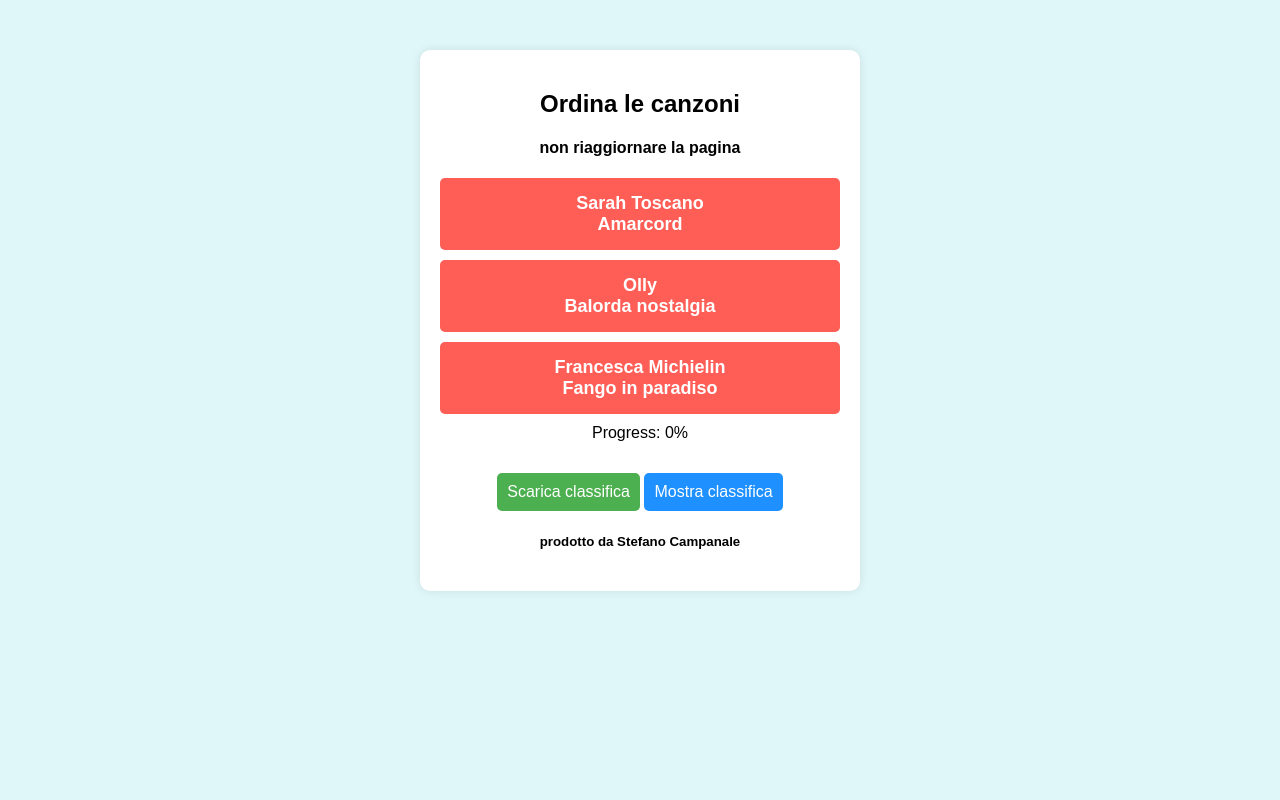
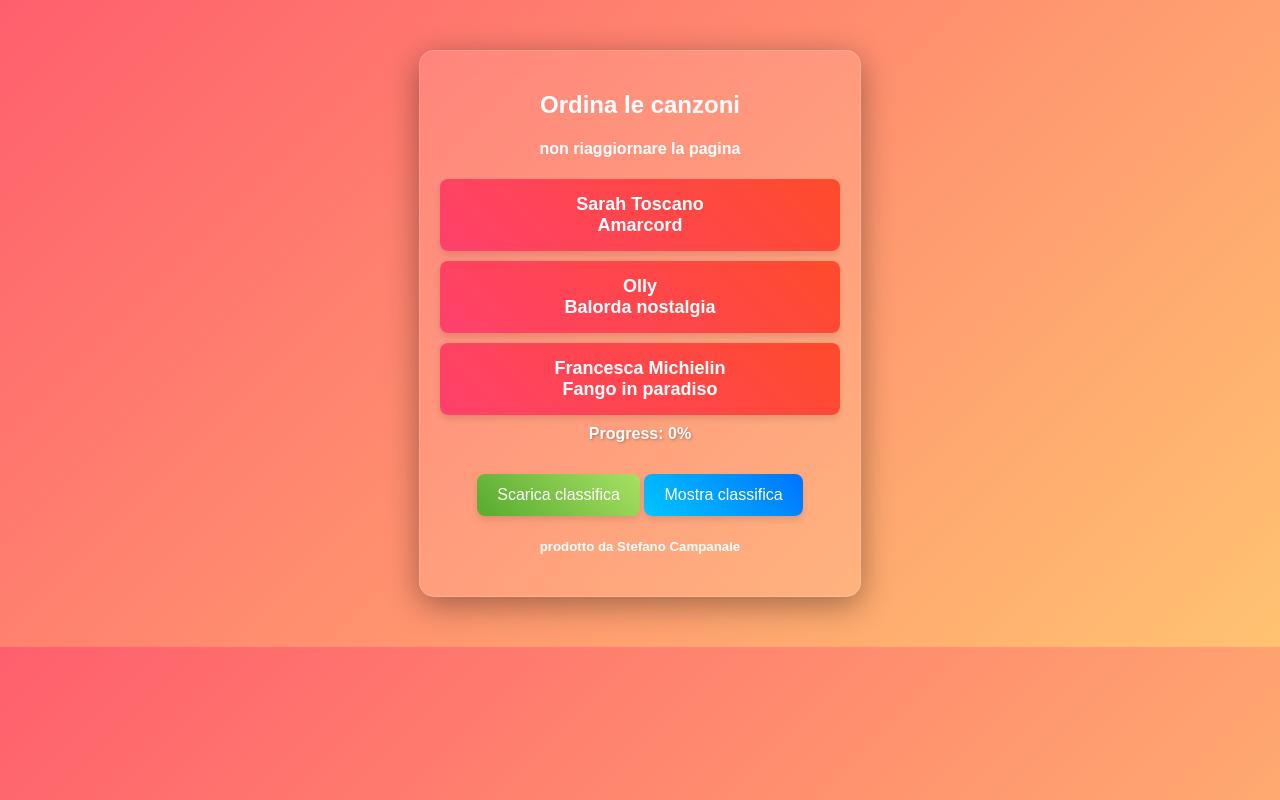
Before and after one commit to dastechimpianti/sanremo-app, a plain HTML site: page index.html in a window 1280 px wide. Drawn offline with nearby package versions, Linux system fonts and the light colour scheme.

Commit message:
grazie CARLO

```diff
--- a/index.html
+++ b/index.html
@@ -8,22 +8,30 @@
      <script src="https://cdn.jsdelivr.net/npm/emailjs-com@3/dist/email.min.js"></script>
     <script src="https://cdnjs.cloudflare.com/ajax/libs/html2canvas/0.5.0-beta4/html2canvas.min.js"></script>
 <style>
+  /* Sfondo dinamico e colori vivaci */
   body {
-      font-family: Arial, sans-serif;
+      font-family: 'Montserrat', sans-serif;
       text-align: center;
-      background-color: #e0f7fa; /* Sfondo colorato */
+      background: linear-gradient(135deg, #ff5f6d, #ffc371);
       margin: 0;
       padding: 0;
+      color: #fff;
   }
+
+  /* Container con effetto trasparente e blur per un look "glassmorphism" */
   .container {
       width: 90%;
       max-width: 400px;
       margin: 50px auto;
-      background: #ffffff;
+      background: rgba(255, 255, 255, 0.1);
+      backdrop-filter: blur(10px);
       padding: 20px;
-      border-radius: 10px;
-      box-shadow: 0 0 10px rgba(0,0,0,0.1);
+      border-radius: 15px;
+      box-shadow: 0 8px 32px rgba(0, 0, 0, 0.37);
+      border: 1px solid rgba(255, 255, 255, 0.18);
   }
+
+  /* Pulsanti delle canzoni con gradienti, transizioni e ombre */
   .song {
       display: block;
       width: 100%;
@@ -31,60 +39,89 @@
       margin: 10px 0;
       font-size: 18px;
       font-weight: bold;
-      background: #ff5e57;
-      color: white;
+      background: linear-gradient(45deg, #ff416c, #ff4b2b);
+      color: #fff;
       border: none;
-      border-radius: 5px;
+      border-radius: 8px;
       cursor: pointer;
+      transition: transform 0.2s, box-shadow 0.2s;
+      box-shadow: 0 4px 6px rgba(0, 0, 0, 0.1);
+  }
+  .song:hover {
+      transform: scale(1.03);
+      box-shadow: 0 6px 10px rgba(0, 0, 0, 0.2);
   }
   .song.clicked {
       opacity: 0.7;
   }
+
+  /* Stile del testo di progresso */
   #progress {
       margin-top: 10px;
       font-size: 16px;
+      font-weight: bold;
+      text-shadow: 1px 1px 3px rgba(0, 0, 0, 0.3);
   }
+
+  /* Pulsanti azione con gradienti e hover animati */
   button.action {
       margin-top: 15px;
-      padding: 10px;
+      padding: 12px 20px;
       font-size: 16px;
       border: none;
-      background: #1e90ff;
-      color: white;
-      border-radius: 5px;
+      background: linear-gradient(45deg, #00c6ff, #0072ff);
+      color: #fff;
+      border-radius: 8px;
       cursor: pointer;
+      transition: background 0.3s, transform 0.2s;
+      box-shadow: 0 4px 6px rgba(0, 0, 0, 0.1);
   }
   button.action:hover {
-      background: #007bff;
+      background: linear-gradient(45deg, #0072ff, #00c6ff);
+      transform: translateY(-2px);
+      box-shadow: 0 6px 10px rgba(0, 0, 0, 0.2);
   }
-    /* Stile per il pulsante Export JPG */
+
+  /* Pulsante per esportare, con un tocco di verde neon */
   button.export {
-      background: #4caf50;
+      background: linear-gradient(45deg, #56ab2f, #a8e063);
   }
   button.export:hover {
-      background: #388e3c;
+      background: linear-gradient(45deg, #a8e063, #56ab2f);
   }
+
+  /* Stile generale per eventuali altri pulsanti */
   button {
       margin-top: 15px;
-            padding: 10px;
+      padding: 12px 20px;
       font-size: 16px;
       border: none;
-            background: #1e90ff;
+      background: linear-gradient(45deg, #00c6ff, #0072ff);
       color: white;
-            border-radius: 5px;
+      border-radius: 8px;
       cursor: pointer;
+      transition: transform 0.2s, background 0.3s;
+      box-shadow: 0 4px 6px rgba(0, 0, 0, 0.1);
   }
   button:hover {
-            background: #007bff;
+      transform: translateY(-2px);
+      background: linear-gradient(45deg, #0072ff, #00c6ff);
+      box-shadow: 0 6px 10px rgba(0, 0, 0, 0.2);
   }
+
+  /* Classifica con sfondo bianco quasi trasparente per risaltare il contenuto */
   #ranking {
       display: none;
       margin-top: 15px;
-            background-color: #fff;
-            padding: 10px;
-            border-radius: 5px;
+      background-color: rgba(255, 255, 255, 0.9);
+      padding: 15px;
+      border-radius: 8px;
+      box-shadow: 0 4px 6px rgba(0, 0, 0, 0.1);
+      color: #333;
   }
 </style>
+
+
 </head>
 <body>
   <div class="container">
@@ -275,8 +312,14 @@
   // Aggiunge il titolo personalizzato alla classifica
   let rankingDiv = document.getElementById("ranking");
   let originalTitle = rankingDiv.innerHTML; // Salva il contenuto originale
+  // Calcola l'accuratezza come percentuale
+  let accuracy = ((totalRounds / maxRounds) * 100).toFixed(1);
 
-  let customTitle = `<h2>La classifica di Sanremo 2025 secondo ${userName}</h2>`;
+
+  let customTitle = `
+    <h2>La classifica di Sanremo 2025 secondo ${userName}</h2>
+    <h4>Con un'accuratezza del ${accuracy}%</h4>
+  `;
   rankingDiv.innerHTML = customTitle + originalTitle;
 
   // Cattura la classifica come immagine
```
Lines whose indentation alone changed are shown as unchanged.
